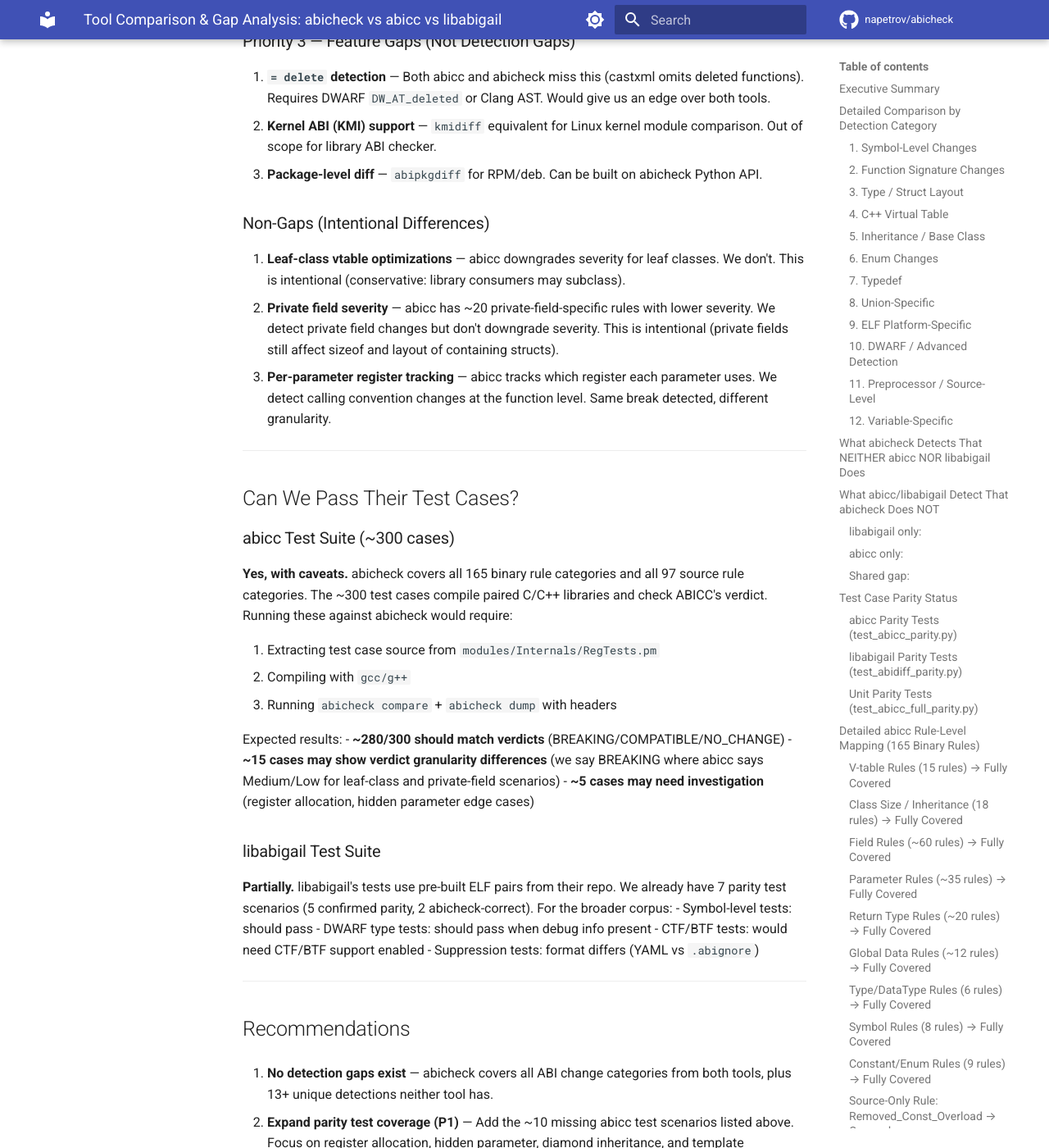
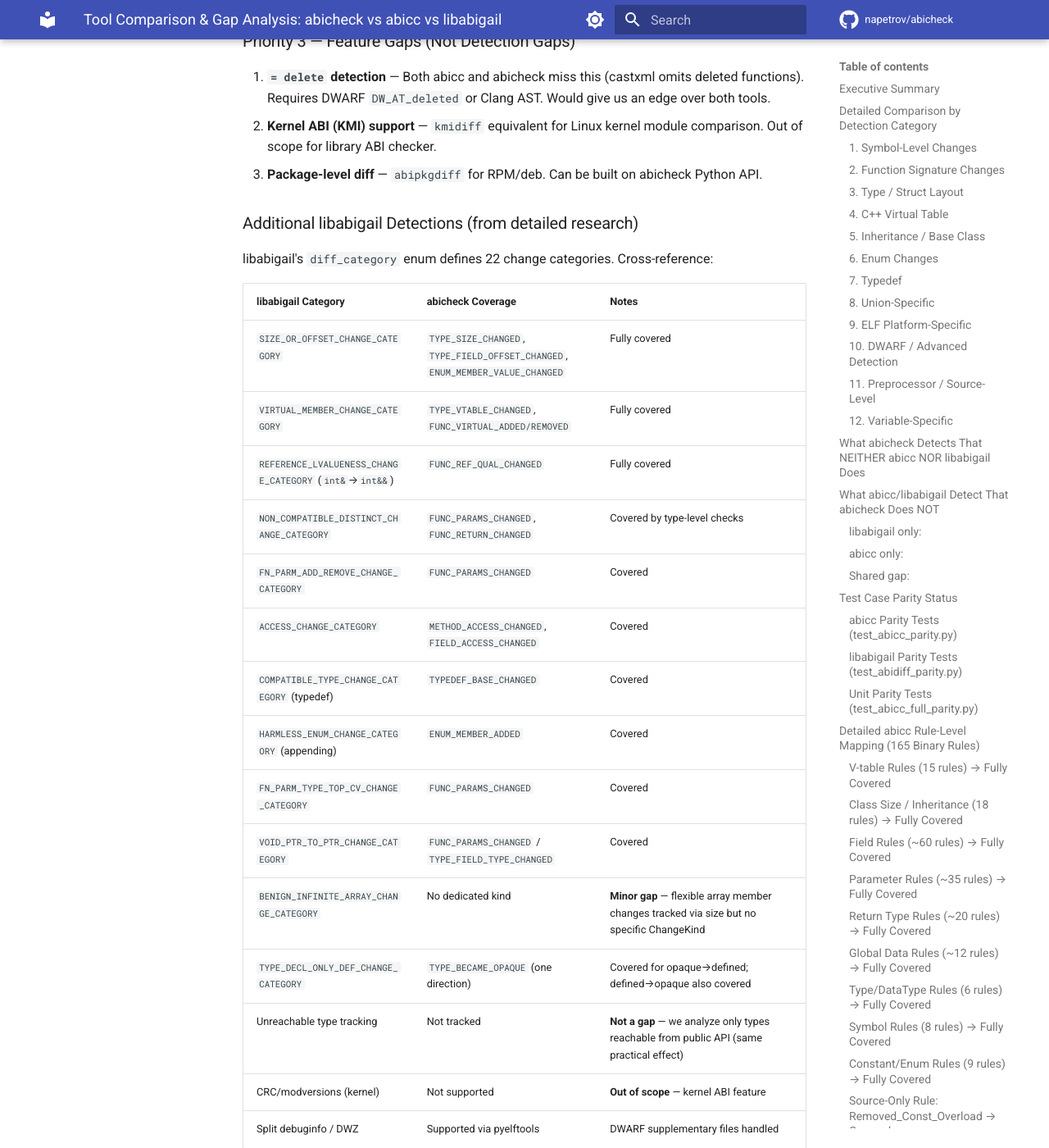
Before and after one commit to napetrov/abicheck, an MkDocs documentation site: the page built from docs/development/tool-comparison-gap-analysis.md, in a window 1280 px wide and 1400 px high, scrolled down 17119 px. Shown: the whole window at 82% size. Built offline with MkDocs 1.6.1 and Material for MkDocs 9.7.7, drawn with Linux system fonts in a browser that asks for light colours; comment, search, counter and statistics services are not loaded.

Commit message:
Add libabigail diff_category cross-reference to gap analysis
Maps all 22 libabigail change categories to our ChangeKinds. Only minor
gap is flexible array member detection (no dedicated ChangeKind). CRC/
modversions and unreachable type tracking are out of scope.

https://claude.ai/code/session_01Wx7GDhPMDKYMHu8h1n5ZEh

```diff
--- a/docs/development/tool-comparison-gap-analysis.md
+++ b/docs/development/tool-comparison-gap-analysis.md
@@ -426,6 +426,28 @@ tests added (detection likely already works):
    Out of scope for library ABI checker.
 3. **Package-level diff** — `abipkgdiff` for RPM/deb. Can be built on abicheck Python API.
 
+### Additional libabigail Detections (from detailed research)
+
+libabigail's `diff_category` enum defines 22 change categories. Cross-reference:
+
+| libabigail Category | abicheck Coverage | Notes |
+|---|---|---|
+| `SIZE_OR_OFFSET_CHANGE_CATEGORY` | `TYPE_SIZE_CHANGED`, `TYPE_FIELD_OFFSET_CHANGED`, `ENUM_MEMBER_VALUE_CHANGED` | Fully covered |
+| `VIRTUAL_MEMBER_CHANGE_CATEGORY` | `TYPE_VTABLE_CHANGED`, `FUNC_VIRTUAL_ADDED/REMOVED` | Fully covered |
+| `REFERENCE_LVALUENESS_CHANGE_CATEGORY` (`int&`→`int&&`) | `FUNC_REF_QUAL_CHANGED` | Fully covered |
+| `NON_COMPATIBLE_DISTINCT_CHANGE_CATEGORY` | `FUNC_PARAMS_CHANGED`, `FUNC_RETURN_CHANGED` | Covered by type-level checks |
+| `FN_PARM_ADD_REMOVE_CHANGE_CATEGORY` | `FUNC_PARAMS_CHANGED` | Covered |
+| `ACCESS_CHANGE_CATEGORY` | `METHOD_ACCESS_CHANGED`, `FIELD_ACCESS_CHANGED` | Covered |
+| `COMPATIBLE_TYPE_CHANGE_CATEGORY` (typedef) | `TYPEDEF_BASE_CHANGED` | Covered |
+| `HARMLESS_ENUM_CHANGE_CATEGORY` (appending) | `ENUM_MEMBER_ADDED` | Covered |
+| `FN_PARM_TYPE_TOP_CV_CHANGE_CATEGORY` | `FUNC_PARAMS_CHANGED` | Covered |
+| `VOID_PTR_TO_PTR_CHANGE_CATEGORY` | `FUNC_PARAMS_CHANGED` / `TYPE_FIELD_TYPE_CHANGED` | Covered |
+| `BENIGN_INFINITE_ARRAY_CHANGE_CATEGORY` | No dedicated kind | **Minor gap** — flexible array member changes tracked via size but no specific ChangeKind |
+| `TYPE_DECL_ONLY_DEF_CHANGE_CATEGORY` | `TYPE_BECAME_OPAQUE` (one direction) | Covered for opaque→defined; defined→opaque also covered |
+| Unreachable type tracking | Not tracked | **Not a gap** — we analyze only types reachable from public API (same practical effect) |
+| CRC/modversions (kernel) | Not supported | **Out of scope** — kernel ABI feature |
+| Split debuginfo / DWZ | Supported via pyelftools | DWARF supplementary files handled |
+
 ### Non-Gaps (Intentional Differences)
 
 1. **Leaf-class vtable optimizations** — abicc downgrades severity for leaf classes. We don't.
```
